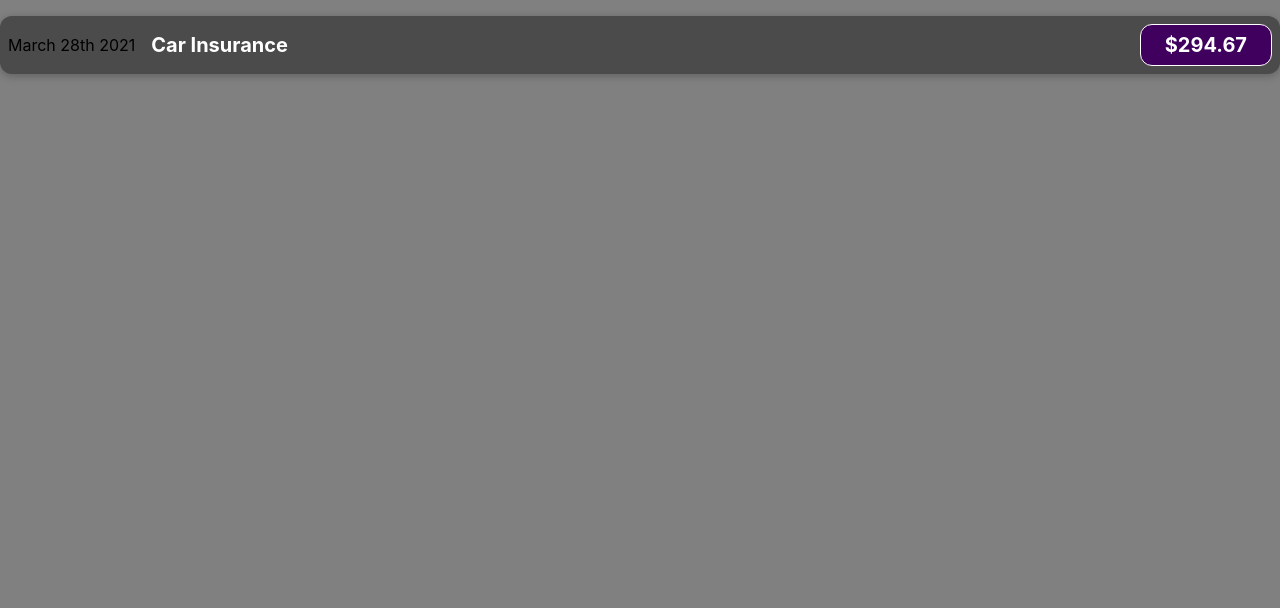
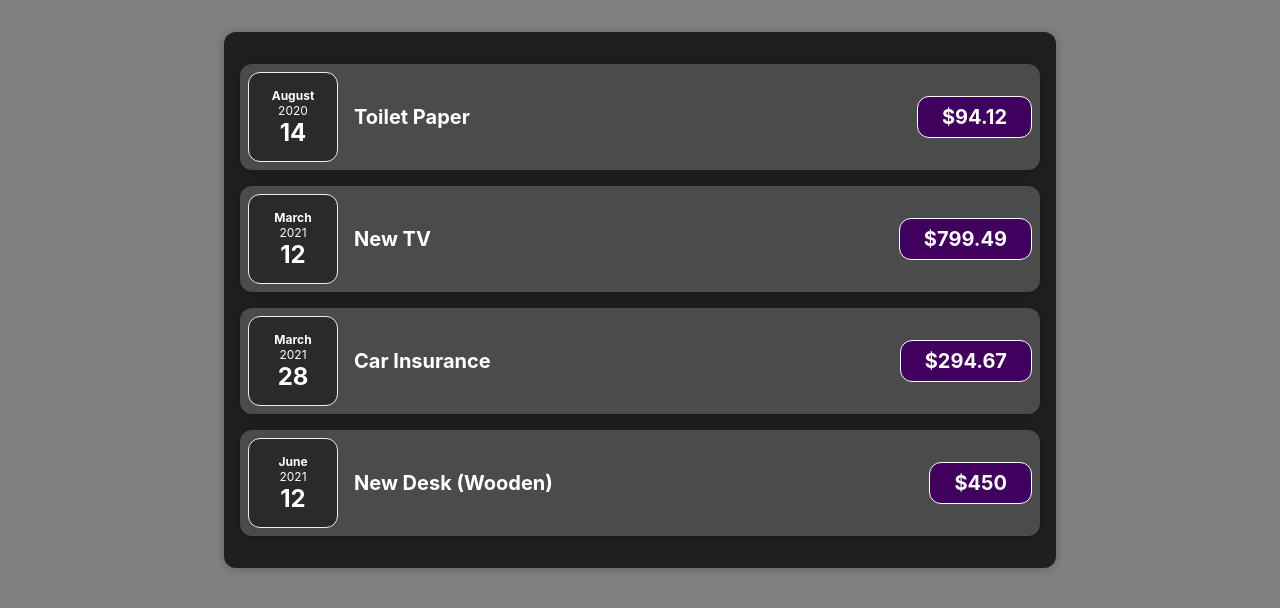
Before and after one commit to wowislive/react-complete-guide, a React (Create React App) app: page / in a window 1280 px wide. Shown: the top 608 px of the page. Built offline with nearby package versions, Linux system fonts and the light colour scheme.

Commit message:
Split code to new components

```diff
--- a/src/App.js
+++ b/src/App.js
@@ -1,10 +1,31 @@
 import React from "react";
-import ExpenseItem from "./components/ExpenseItem";
+import Expenses from "./components/Expenses";
 
 function App() {
+  const expenses = [
+    {
+      id: "e1",
+      title: "Toilet Paper",
+      amount: 94.12,
+      date: new Date(2020, 7, 14),
+    },
+    { id: "e2", title: "New TV", amount: 799.49, date: new Date(2021, 2, 12) },
+    {
+      id: "e3",
+      title: "Car Insurance",
+      amount: 294.67,
+      date: new Date(2021, 2, 28),
+    },
+    {
+      id: "e4",
+      title: "New Desk (Wooden)",
+      amount: 450,
+      date: new Date(2021, 5, 12),
+    },
+  ];
   return (
     <div>
-      <ExpenseItem></ExpenseItem>
+      <Expenses items={expenses} />
     </div>
   );
 }
--- /dev/null
+++ b/src/components/Card.css
@@ -0,0 +1,4 @@
+.card {
+  border-radius: 12px;
+  box-shadow: 0 1px 8px rgba(0, 0, 0, 0.25);
+}
--- /dev/null
+++ b/src/components/Card.js
@@ -0,0 +1,9 @@
+import React from "react";
+import "./Card.css";
+
+const Card = (props) => {
+  const classes = "card " + props.className;
+  return <div className={classes}>{props.children}</div>;
+};
+
+export default Card;
--- /dev/null
+++ b/src/components/ExpenseDate.css
@@ -0,0 +1,26 @@
+.expense-date {
+  display: flex;
+  flex-direction: column;
+  width: 5.5rem;
+  height: 5.5rem;
+  border: 1px solid #ececec;
+  background-color: #2a2a2a;
+  color: white;
+  border-radius: 12px;
+  align-items: center;
+  justify-content: center;
+}
+
+.expense-date__month {
+  font-size: 0.75rem;
+  font-weight: bold;
+}
+
+.expense-date__year {
+  font-size: 0.75rem;
+}
+
+.expense-date__day {
+  font-size: 1.5rem;
+  font-weight: bold;
+}
--- /dev/null
+++ b/src/components/ExpenseDate.js
@@ -0,0 +1,17 @@
+import React from "react";
+import "./ExpenseDate.css";
+
+const ExpenceDate = (props) => {
+  const month = props.date.toLocaleString("en-US", { month: "long" });
+  const day = props.date.toLocaleString("en-US", { day: "2-digit" });
+  const year = props.date.getFullYear();
+  return (
+    <div className="expense-date">
+      <div className="expense-date__month">{month}</div>
+      <div className="expense-date__year">{year}</div>
+      <div className="expense-date__day">{day}</div>
+    </div>
+  );
+};
+
+export default ExpenceDate;
--- a/src/components/ExpenseItem.css
+++ b/src/components/ExpenseItem.css
@@ -2,10 +2,8 @@
   display: flex;
   justify-content: space-between;
   align-items: center;
-  box-shadow: 0 2px 8px rgba(0, 0, 0, 0.25);
   padding: 0.5rem;
   margin: 1rem 0;
-  border-radius: 12px;
   background-color: #4b4b4b;
 }
 
--- a/src/components/ExpenseItem.js
+++ b/src/components/ExpenseItem.js
@@ -1,15 +1,17 @@
 import React from "react";
+import ExpenceDate from "./ExpenseDate";
 import "./ExpenseItem.css";
+import Card from "./Card";
 
-const ExpenseItem = () => {
+const ExpenseItem = (props) => {
   return (
-    <div className="expense-item">
-      <div>March 28th 2021</div>
+    <Card className="expense-item">
+      <ExpenceDate date={props.date} />
       <div className="expense-item__description">
-        <h2>Car Insurance</h2>
-        <div className="expense-item__price">$294.67</div>
+        <h2>{props.title}</h2>
+        <div className="expense-item__price">${props.amount}</div>
       </div>
-    </div>
+    </Card>
   );
 };
 
--- /dev/null
+++ b/src/components/Expenses.css
@@ -0,0 +1,7 @@
+.expenses {
+  padding: 1rem;
+  background-color: rgb(31, 31, 31);
+  margin: 2rem auto;
+  width: 50rem;
+  max-width: 95%;
+}
--- /dev/null
+++ b/src/components/Expenses.js
@@ -0,0 +1,33 @@
+import React from "react";
+import ExpenseItem from "./ExpenseItem";
+import "./Expenses.css";
+import Card from "./Card";
+
+const Expenses = (props) => {
+  return (
+    <Card className="expenses">
+      <ExpenseItem
+        title={props.items[0].title}
+        amount={props.items[0].amount}
+        date={props.items[0].date}
+      />
+      <ExpenseItem
+        title={props.items[1].title}
+        amount={props.items[1].amount}
+        date={props.items[1].date}
+      />
+      <ExpenseItem
+        title={props.items[2].title}
+        amount={props.items[2].amount}
+        date={props.items[2].date}
+      />
+      <ExpenseItem
+        title={props.items[3].title}
+        amount={props.items[3].amount}
+        date={props.items[3].date}
+      />
+    </Card>
+  );
+};
+
+export default Expenses;
```
